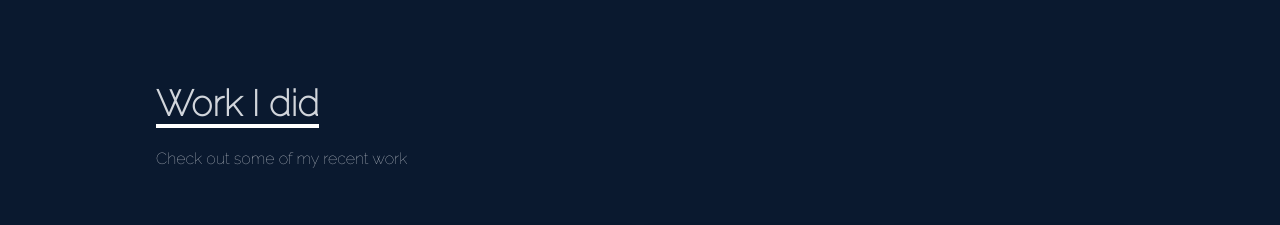
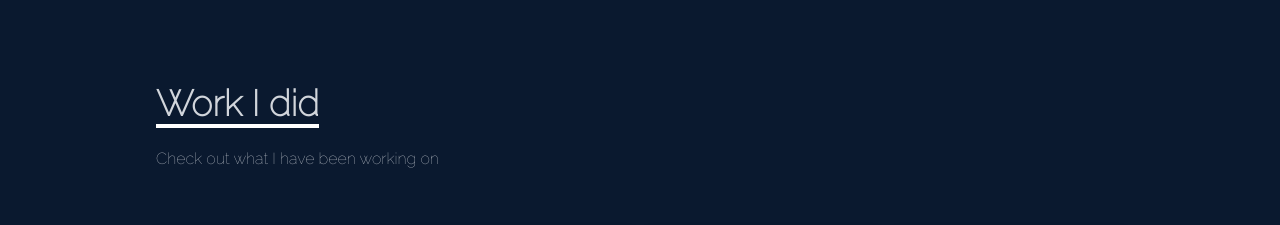
Before and after one commit to OptimisticImpulse/Portfolio-Website, a React (Create React App) app: page / in a window 1280 px wide. Shown: the part 2520-2745 px from the top of the page. Built offline with nearby package versions, Linux system fonts and the light colour scheme; grey boxes are pictures that could not be loaded.

Commit message:
Update Work.jsx

```diff
--- a/src/Components/Work.jsx
+++ b/src/Components/Work.jsx
@@ -1,4 +1,3 @@
-import golfapp from "../assets/golfapp.png";
 import MovieReview from "../assets/MovieReview.png";
 import hero from "../assets/hero.png";
 import calc from "../assets/calc.png"
@@ -12,7 +11,7 @@ const Work = () => {
           <p className="text-4xl font-bold inline border-b-4 text-gray-300 border-white">
             Work I did
           </p>
-          <p className="py-6">Check out some of my recent work</p>
+          <p className="py-6">Check out what I have been working on</p>
         </div>
         <div className="grid sm:grid-cols-2 md:grid-cols-4 gap-4">
           {/* Grid Item */}
```
